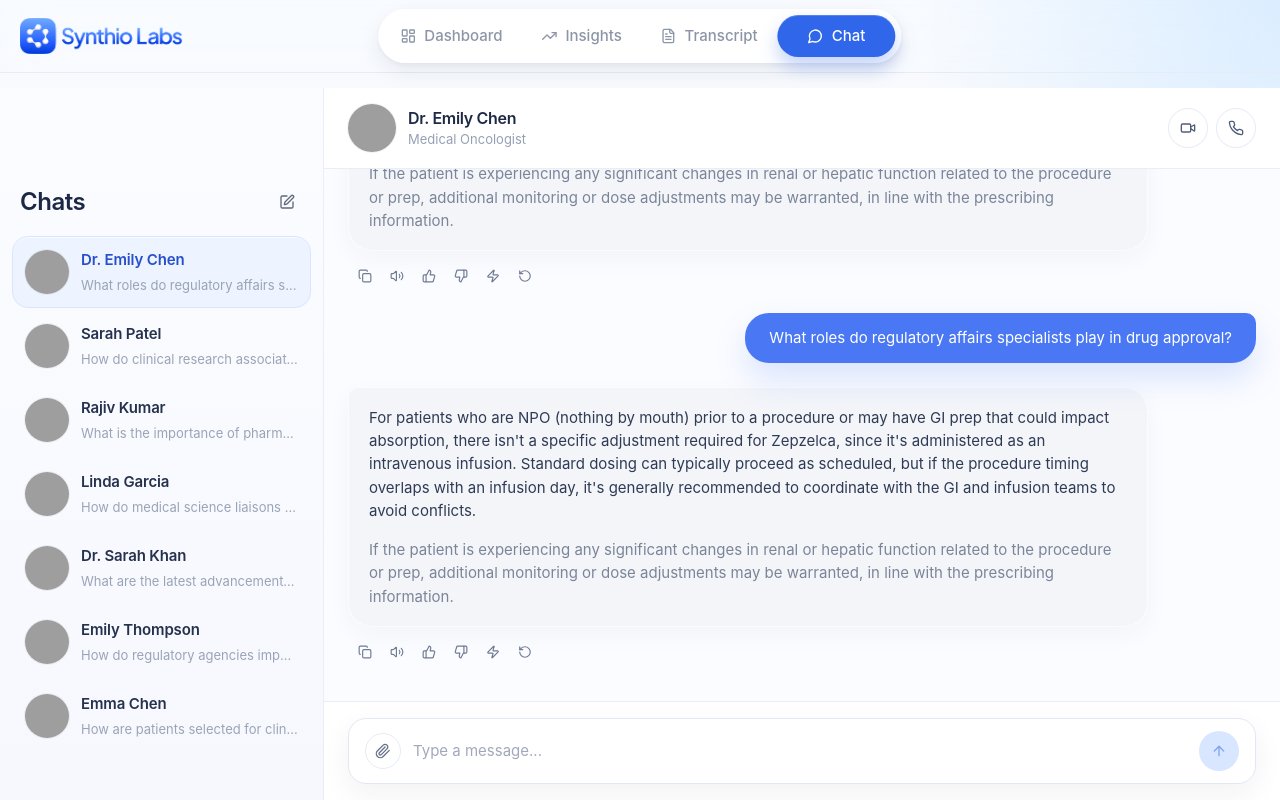
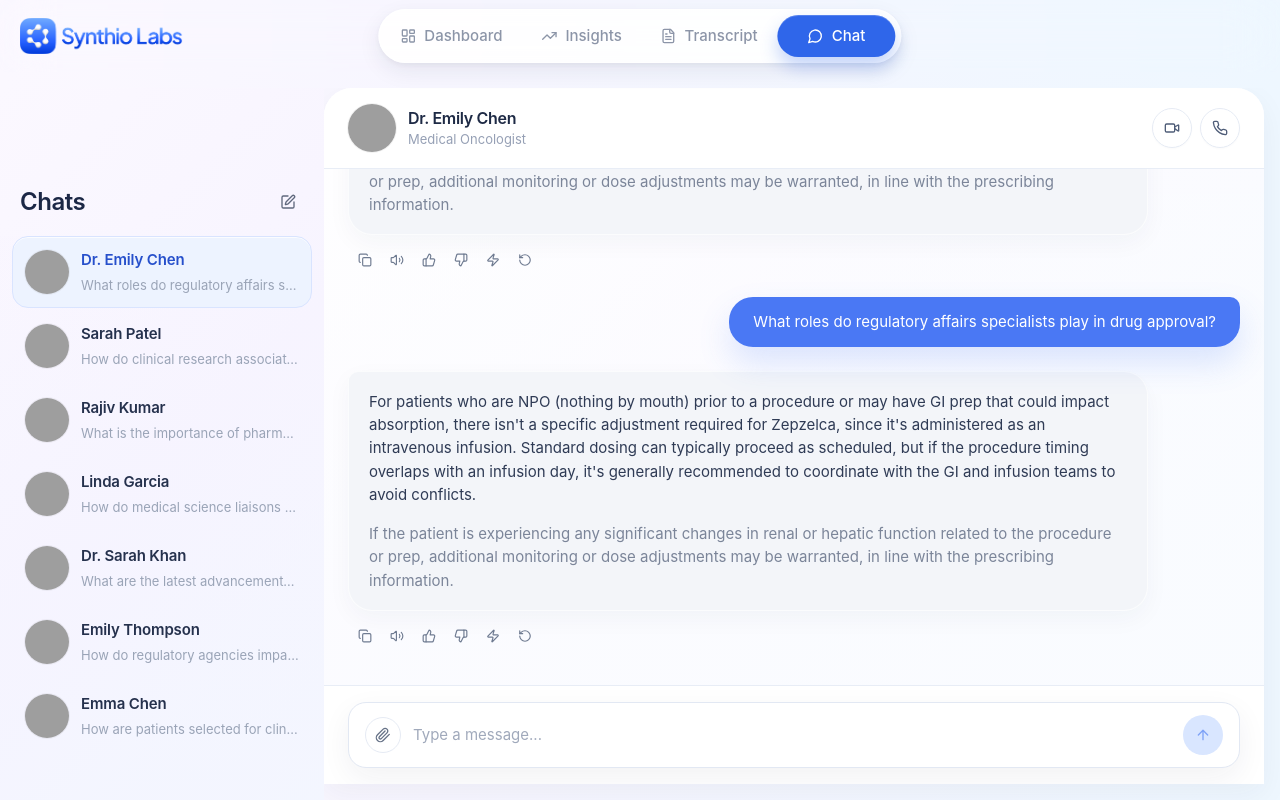
Before and after one commit to vishvamsinh28/PhoenixEngine, a Next.js app: page / in a window 1280 px wide. Built offline with nearby package versions, Linux system fonts and the light colour scheme; grey boxes are pictures that could not be loaded.

Commit message:
update designs

```diff
--- a/app/globals.css
+++ b/app/globals.css
@@ -19,8 +19,7 @@ body {
   min-height: 100vh;
   font-family: Inter, "SF Pro Display", "Segoe UI", sans-serif;
   background:
-    radial-gradient(circle at top right, rgba(215, 235, 255, 0.9), transparent 24%),
-    linear-gradient(180deg, #f8fbff 0%, #f7f8fc 24%, #f7f8fc 100%);
+    linear-gradient(90deg, #fbf8ff 0%, #f7f6ff 34%, #eef7ff 100%);
   -webkit-font-smoothing: antialiased;
   -moz-osx-font-smoothing: grayscale;
 }
--- a/app/page.jsx
+++ b/app/page.jsx
@@ -33,19 +33,21 @@ export default function Home() {
     return (<div className="flex h-screen flex-col overflow-hidden bg-transparent">
       <TopNav activeTab={activeTab} onTabChange={setActiveTab} onMenuToggle={() => setSidebarOpen(true)}/>
 
-      <div className="flex flex-1 overflow-hidden pt-[7.25rem] md:pt-[5.5rem]">
+      <div className="flex flex-1 overflow-hidden pt-[7.25rem] md:px-0 md:pb-0 md:pt-[5.5rem]">
         {isChatTab ? (<>
             <Sidebar chats={chats} activeChatId={activeChatId} onSelectChat={setActiveChatId} isOpen={sidebarOpen} onClose={() => setSidebarOpen(false)}/>
 
-            <main className="flex min-w-0 flex-1 flex-col overflow-hidden">
+            <main className="flex min-w-0 flex-1 flex-col overflow-hidden md:pr-4 md:pb-4">
+              <div className="flex min-h-0 flex-1 flex-col overflow-hidden bg-[linear-gradient(135deg,rgba(255,255,255,0.96)_0%,rgba(251,250,255,0.98)_38%,rgba(244,250,255,0.98)_100%)] md:rounded-t-[28px] md:shadow-[0_10px_30px_rgba(31,42,68,0.05)]">
               <ChatHeader chat={activeChat}/>
 
-              <div className="flex-1 overflow-y-auto bg-[#fbfcff] px-4 py-5 md:px-6 md:py-6">
+              <div className="flex-1 overflow-y-auto bg-[linear-gradient(180deg,rgba(255,255,255,0.28)_0%,rgba(251,252,255,0.72)_100%)] px-4 py-5 md:px-6 md:py-6">
                 {currentMessages.map((msg) => (<MessageBubble key={msg.id} message={msg}/>))}
                 <div ref={messagesEndRef}/>
               </div>
 
               <ChatInput onSend={handleSend}/>
+              </div>
             </main>
           </>) : (<main className="flex flex-1 items-center justify-center p-6">
             <div className="w-full max-w-2xl rounded-[28px] border border-white/80 bg-white px-8 py-14 text-center shadow-[0_20px_60px_rgba(31,42,68,0.08)]">
--- a/components/Sidebar.jsx
+++ b/components/Sidebar.jsx
@@ -4,7 +4,7 @@ export default function Sidebar({ chats, activeChatId, onSelectChat, isOpen, onC
     return (<>
       {isOpen && (<div className="fixed inset-0 z-30 bg-[#1f2a44]/20 backdrop-blur-[2px] md:hidden" onClick={onClose}/>)}
 
-      <aside className={`fixed left-0 top-0 z-40 flex h-full flex-col border-r border-[#e8edf6] bg-[linear-gradient(180deg,#fbfcff_0%,#f7f8fe_100%)] transition-transform duration-300 ease-in-out md:relative md:z-auto
+      <aside className={`fixed left-0 top-0 z-40 flex h-full flex-col bg-[linear-gradient(135deg,#fbf8ff_0%,#f7f4ff_52%,#f3f7ff_100%)] transition-transform duration-300 ease-in-out md:relative md:z-auto
           w-[320px] md:w-[324px] md:flex-shrink-0
           ${isOpen ? 'translate-x-0' : '-translate-x-full md:translate-x-0'}
         `}>
@@ -20,7 +20,7 @@ export default function Sidebar({ chats, activeChatId, onSelectChat, isOpen, onC
           </div>
         </div>
 
-        <div className="flex-1 space-y-0.5 overflow-y-auto px-3 pb-4">
+        <div className="flex-1 space-y-0.5 overflow-y-auto bg-[linear-gradient(180deg,rgba(248,244,255,0.2)_0%,rgba(243,245,255,0.5)_100%)] px-3 pb-4">
           {chats.map((chat) => (<button key={chat.id} onClick={() => {
                 onSelectChat(chat.id);
                 onClose();
--- a/components/TopNav.jsx
+++ b/components/TopNav.jsx
@@ -7,7 +7,7 @@ const tabs = [
     { id: 'chat', label: 'Chat', icon: MessageCircle },
 ];
 export default function TopNav({ activeTab, onTabChange, onMenuToggle }) {
-    return (<header className="fixed left-0 right-0 top-0 z-50 border-b border-[#e6ebf4] bg-white/88 backdrop-blur-xl">
+    return (<header className="fixed left-0 right-0 top-0 z-50 bg-white/72 backdrop-blur-xl">
       <div className="px-4 md:px-5">
         <div className="relative flex h-[72px] items-center justify-between gap-3">
           <div className="flex min-w-0 items-center gap-3">
```
